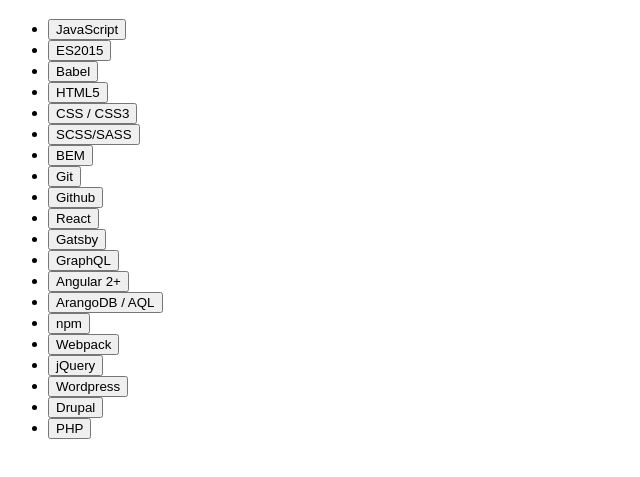
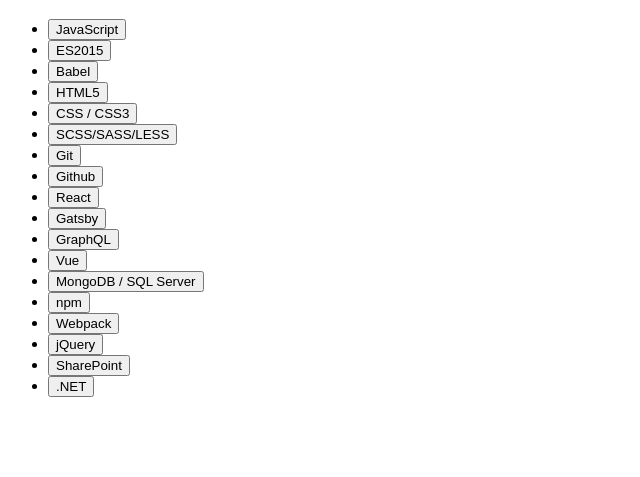
Before and after one commit to Restry/www.restry.cn, a Gatsby site: page /toolbox in a window 1280 px wide. Shown: the part 61-538 px from the top of the page, without its empty margins (0-640 px from the left). Built offline with nearby package versions, Linux system fonts and the light colour scheme; Gatsby itself is replaced by a stand-in of ours.

Commit message:
upgrade my skill .

```diff
--- a/src/components/MainFooter.jsx
+++ b/src/components/MainFooter.jsx
@@ -24,7 +24,7 @@
         Netlify
       </a>. The code is open source and available at{" "}
       <a
-        href="https://github.com/restry/playground"
+        href="https://github.com/restry/www.restry.cn"
         target="_blank"
         rel="noopener noreferrer"
       >
--- a/src/components/RemarkScreen.jsx
+++ b/src/components/RemarkScreen.jsx
@@ -6,7 +6,7 @@
 const ForHomePageContent = (
   <div className="c-remark-screen__message">
     <p>
-      <b>I'm glad</b><br /> that you're interested in my stuff.
+      <b>I'm restry</b><br /> that you're interested in my stuff.
     </p>
     <p>
       There's something I want you to remember while you're going over the website.
--- a/src/containers/ToolBoxListContainer.jsx
+++ b/src/containers/ToolBoxListContainer.jsx
@@ -60,17 +60,12 @@
         },
         {
           id: 21,
-          label: "SCSS/SASS",
+          label: "SCSS/SASS/LESS",
           description: `A scripting <a href="http://sass-lang.com/" target="_blank">language</a>
           that is interpreted or compiled into Cascading Style Sheets (CSS).`,
           comment: `SASS helps me write and manage CSS code faster.`
         },
-        {
-          id: 5,
-          label: "BEM",
-          description: `BEM (Block, Element, Modifier) is a component-based
-            <a href="https://en.bem.info/" target="_blank">approach</a> to web development.`
-        },
+
         {
           id: 6,
           label: "Git",
@@ -110,16 +105,14 @@
         },
         {
           id: 10,
-          label: "Angular 2+",
-          description: `A TypeScript-based open-source front-end web application
-            <a href="https://angular.io/" target="_blank">platform</a>.`
+          label: "Vue",
+          description: `A Javascript Library <a href="https://vue.org/" target="_blank">vue</a> for building user inteface , like react`
         },
         {
           id: 11,
-          label: "ArangoDB / AQL",
-          description: `A multi-model mostly-memory <a href="https://www.arangodb.com/" target="_blank">database</a>
-            with a flexible data model for documents and graphs. It is designed as
-            a “general purpose database”, offering all the features you typically need for modern web applications.`
+          label: "MongoDB / SQL Server",
+          description: `Sql Server is a enterprise database from microsoft , it's very useful.  MongoDB is a free and open-source cross-platform document-oriented database program. Classified as a NoSQL database program, MongoDB uses JSON-like documents with schemas.
+          MongoDB is developed by <a href="https://www.mongodb.com/" target="_blank">MongoDB</a> Inc..`
         },
         {
           id: 12,
@@ -141,26 +134,17 @@
           comment: `I used it much and often ... in the past.`
         },
         {
-          id: 15,
-          label: "Wordpress",
-          description: `The largest self-hosted <a href="https://wordpress.org/" target="_blank">blogging tool</a>
-            in the world, used on millions of sites.`,
-          comment: `I've built some websites using it. Like
-            <a href="http://polishlanguage.dlachetnych.pl/" target="_blank">this</a> one or
-            <a href="http://lab.gregloby.com/" target="_blank">that</a> one.`
-        },
-        {
           id: 16,
-          label: "Drupal",
-          description: `An open source content-management framework written in PHP.`,
-          comment: `I built exactly one <a href="http://babelvillage.com/" target="_blank">site</a> with Drupal 7.`
+          label: "SharePoint",
+          description: `i have four years dev experience with sharepoint.`,
+          comment: `SharePoint is a web-based collaborative platform that integrates with Microsoft Office. Launched in 2001, SharePoint is primarily sold as a document management and storage system, but the product is
+          highly configurable and usage varies substantially between organizations.          `
         },
         {
           id: 17,
-          label: "PHP",
-          description: `A server-side scripting <a href="http://php.net/" target="_blank">language</a> designed primarily
-            for web development but also used as a general-purpose programming language.`,
-          comment: `Currently, my only contact with PHP is when theming WP.`
+          label: ".NET",
+          description: `.net is my enlightening language. I learned it in school.`,
+          comment: `.NET is a free, cross-platform, open source developer platform for building many different types of applications. With .NET, you can use multiple languages, editors, and libraries to build for web, mobile, desktop, gaming, and IoT. ... `
         }
       ],
       activatedItem: null,
```
